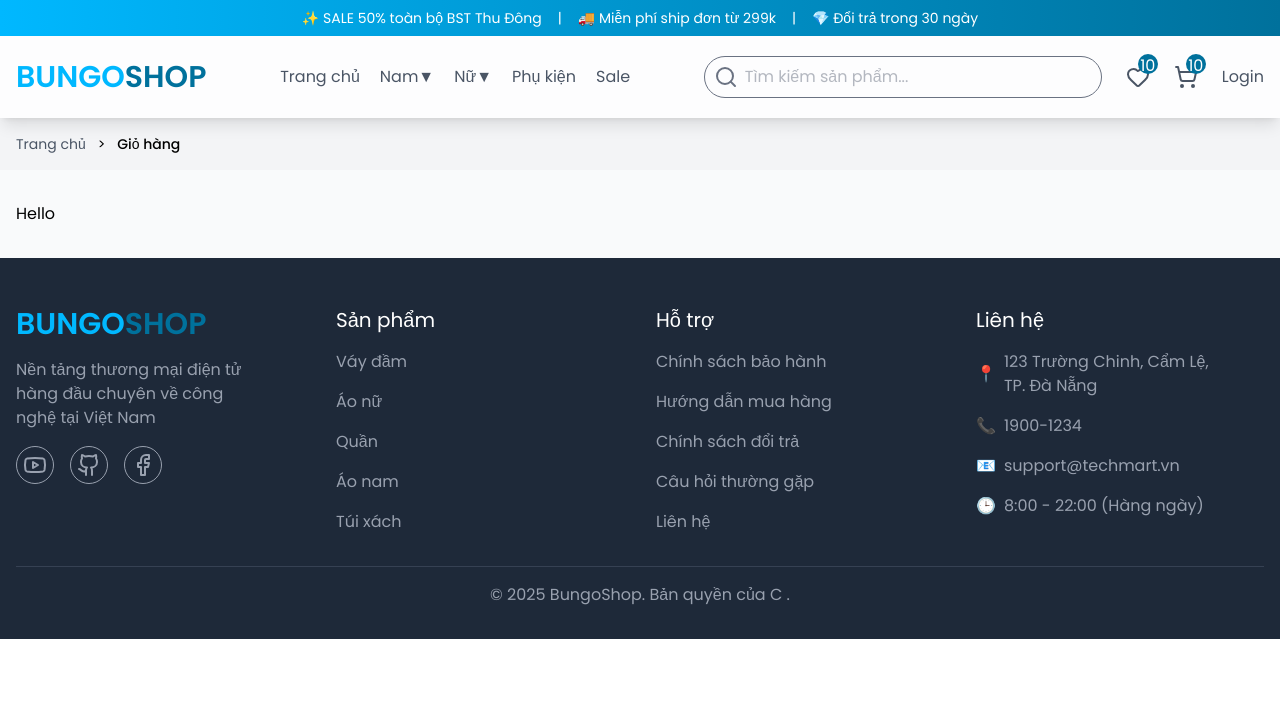
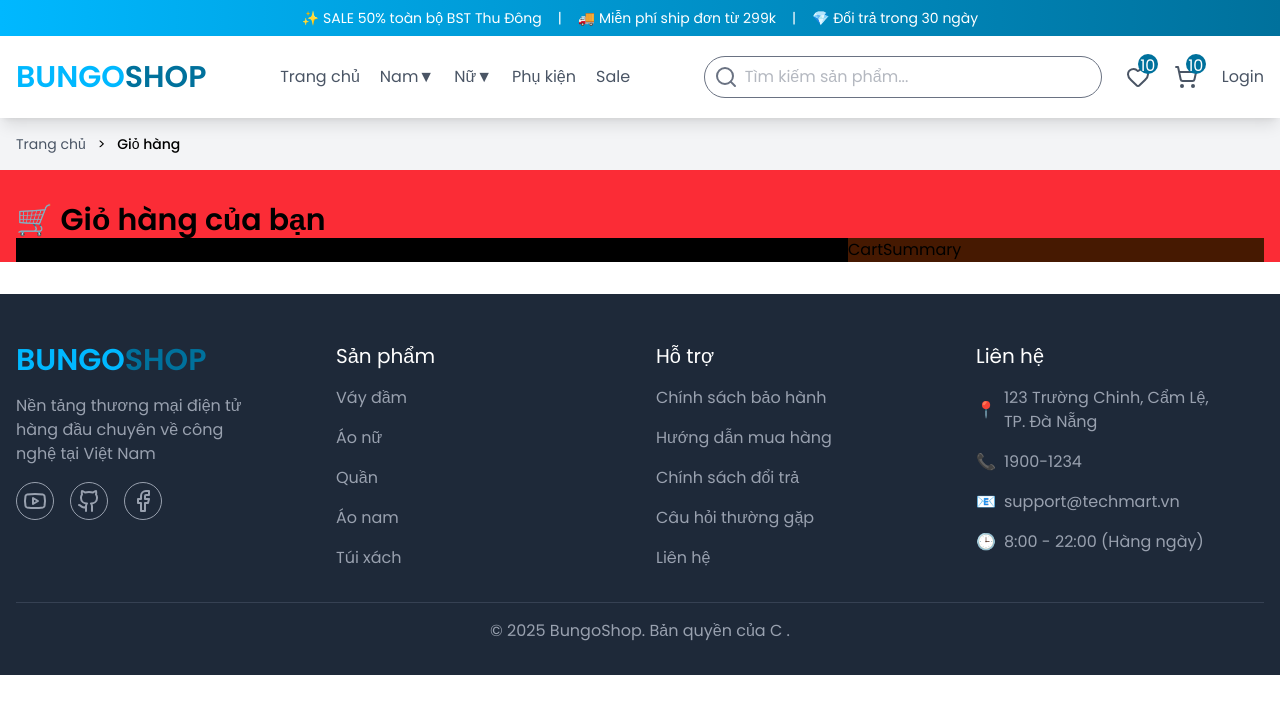
Before and after one commit to lehcun/bungoshop, a Next.js app: page /cart in a window 1280 px wide. Shown: the top 714 px of the page. Built offline with nearby package versions, Linux system fonts and the light colour scheme; no server answers.

Commit message:
Add Cart layout, CartItemList, and CartSummary components for improved cart functionality

```diff
--- a/src/app/cart/layout.tsx
+++ b/src/app/cart/layout.tsx
@@ -1,3 +1,6 @@
+import Header from '@/components/Header';
+import TopBar from '@/components/TopBar';
+import Footer from '@/components/Footer';
 import '../globals.css';
 
 export default function CartLayout({
@@ -5,5 +8,12 @@ export default function CartLayout({
 }: {
   children: React.ReactNode;
 }) {
-  return <section>{children}</section>;
+  return (
+    <div className="mx-auto flex flex-col">
+      <TopBar />
+      <Header />
+      <main className="h-auto">{children}</main>
+      <Footer />
+    </div>
+  );
 }
--- a/src/app/cart/page.tsx
+++ b/src/app/cart/page.tsx
@@ -1,17 +1,19 @@
-import Header from '@/components/Header';
-import TopBar from '@/components/TopBar';
-import Footer from '@/components/Footer';
 import Container from '@/components/Container';
 import NavPath from '@/components/NavPath';
+import CartItemList from '@/components/product/CartItemList';
+import CartSummary from '@/components/product/CartSummary';
 
 export default async function CartPage() {
   return (
-    <div className="bg-gray-50">
-      <TopBar />
-      <Header />
+    <div className="bg-red-500">
       <NavPath path="Giỏ hàng" />
-      <Container className="mt-8">Hello</Container>
-      <Footer />
+      <Container className="mt-8">
+        <span className="text-3xl font-semibold">🛒 Giỏ hàng của bạn</span>
+        <section className="flex">
+          <CartItemList />
+          <CartSummary />
+        </section>
+      </Container>
     </div>
   );
 }
--- a/src/app/shop/layout.tsx
+++ b/src/app/shop/layout.tsx
@@ -1,3 +1,6 @@
+import Header from '@/components/Header';
+import TopBar from '@/components/TopBar';
+import Footer from '@/components/Footer';
 import '../globals.css';
 
 export default function ShopLayout({
@@ -5,5 +8,12 @@ export default function ShopLayout({
 }: {
   children: React.ReactNode;
 }) {
-  return <section>{children}</section>;
+  return (
+    <div className="mx-auto flex flex-col">
+      <TopBar />
+      <Header />
+      <main className="h-auto">{children}</main>
+      <Footer />
+    </div>
+  );
 }
--- /dev/null
+++ b/src/components/product/CartItemList.tsx
@@ -0,0 +1,11 @@
+import React from 'react';
+
+const CartItemList = () => {
+  return (
+    <div className="lg:w-2/3">
+      <div className="bg-black">CartItemList</div>
+    </div>
+  );
+};
+
+export default CartItemList;
--- /dev/null
+++ b/src/components/product/CartSummary.tsx
@@ -0,0 +1,7 @@
+import React from 'react';
+
+const CartSummary = () => {
+  return <div className="bg-amber-950 lg:w-1/3">CartSummary</div>;
+};
+
+export default CartSummary;
```
